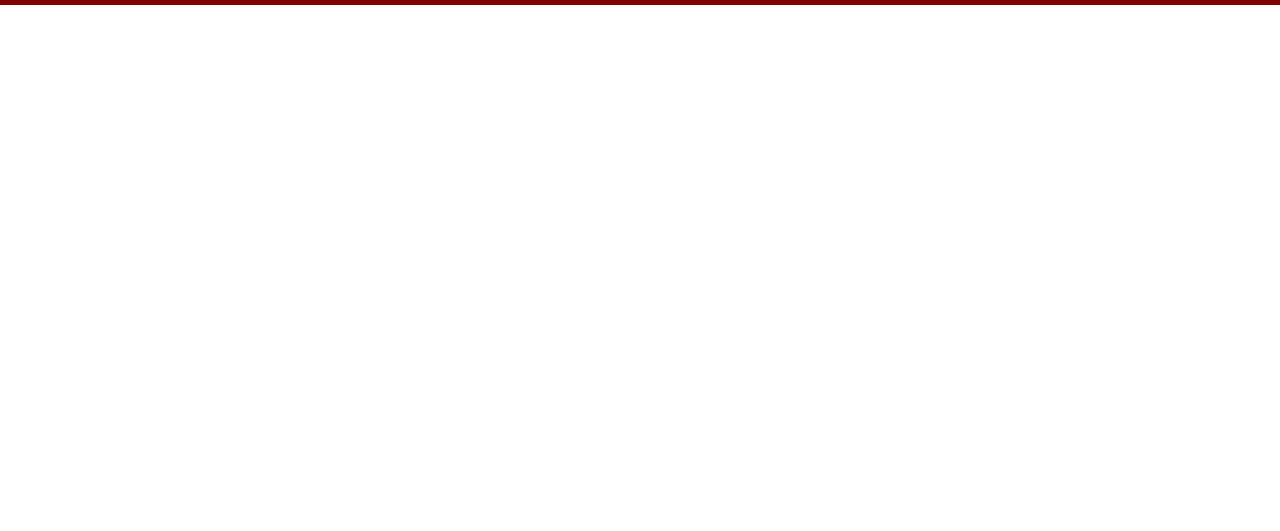
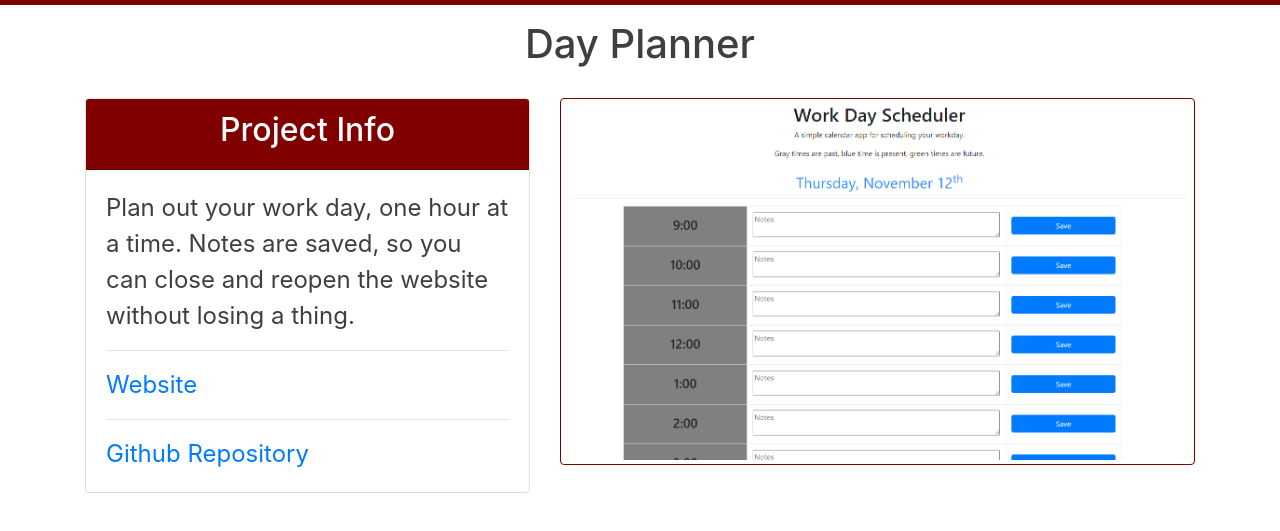
Before and after one commit to jeffreytwoods2/portfolio, a plain HTML site: page planner.html in a window 1280 px wide. Shown: the part 53-584 px from the top of the page. Drawn offline with nearby package versions, Linux system fonts and the light colour scheme.

Commit message:
Set up project and one hw page

```diff
--- a/planner.html
+++ b/planner.html
@@ -35,6 +35,36 @@
       </ul>
     </div>
   </nav>
+
+  <header class="text-center">
+    <h1>Day Planner</h1>
+  </header>
+
+  <main class="container">
+    <div class="row">
+      <div class="col-md-5">
+        <div class="card">
+          <div class="card-header text-center">
+            <h2>Project Info</h2>
+          </div>
+          <div class="card-body project-info">
+            <p>
+              Plan out your work day, one hour at a time.
+              Notes are saved, so you can close and reopen the website without losing
+              a thing.
+            </p>
+            <hr>
+            <a href="https://jeffreytwoods2.github.io/day-planner/" target="_blank">Website</a>
+            <hr>
+            <a href="https://github.com/jeffreytwoods2/day-planner" target="_blank">Github Repository</a>
+          </div>
+        </div>
+      </div>
+      <div class="col-md-7">
+        <img src="images/day-planner.png" alt="screenshot of web app" class="img-fluid img-thumbnail screencap">
+      </div>
+    </div>
+  </main>
   <!--Bootstrap JS-->
   <script src="https://code.jquery.com/jquery-3.5.1.slim.min.js" integrity="sha384-DfXdz2htPH0lsSSs5nCTpuj/zy4C+OGpamoFVy38MVBnE+IbbVYUew+OrCXaRkfj" crossorigin="anonymous"></script>
   <script src="https://cdn.jsdelivr.net/npm/bootstrap@4.5.3/dist/js/bootstrap.bundle.min.js" integrity="sha384-ho+j7jyWK8fNQe+A12Hb8AhRq26LrZ/JpcUGGOn+Y7RsweNrtN/tE3MoK7ZeZDyx" crossorigin="anonymous"></script>
--- a/styles/style.css
+++ b/styles/style.css
@@ -77,3 +77,9 @@ i {
 .card-body {
     font-size: x-large;
 }
+
+.screencap {
+    max-width: 100%;
+    height: auto;
+    border-color: maroon;
+}
```
Also changed, not shown: daily-feed.html (+10 -1 lines), images/day-planner.png (added).
